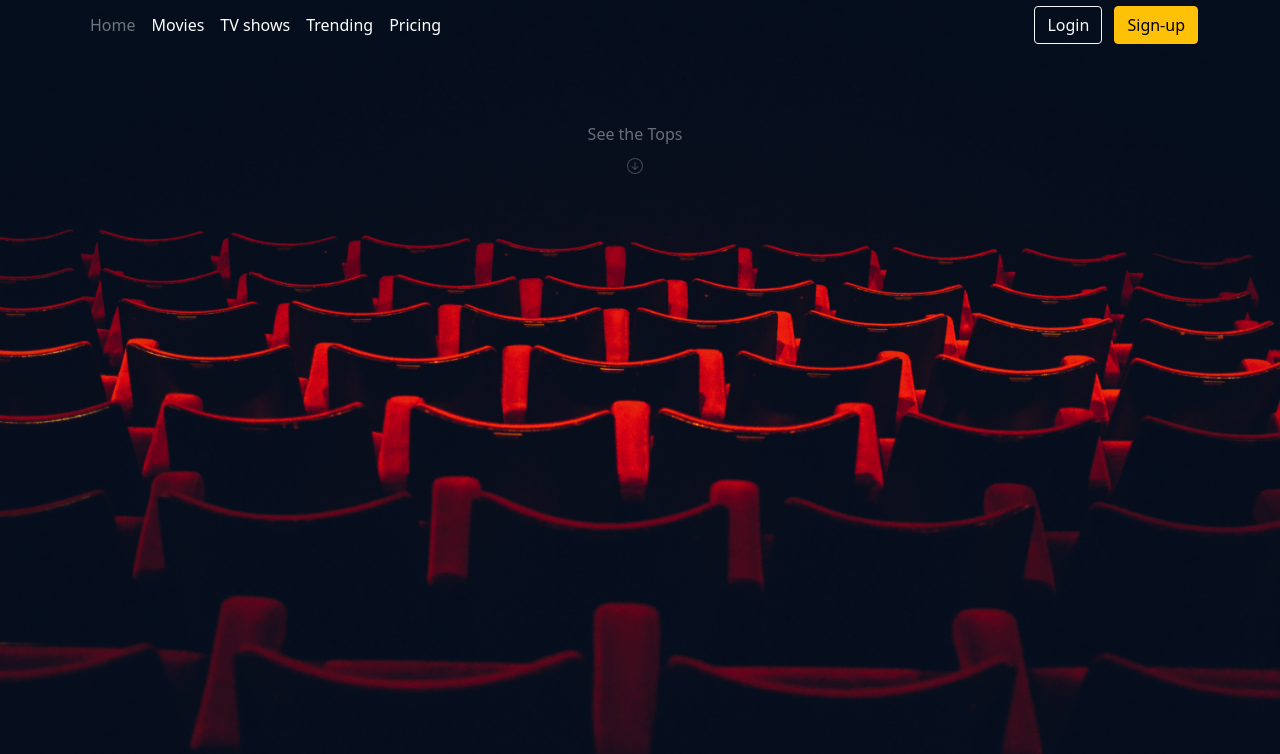
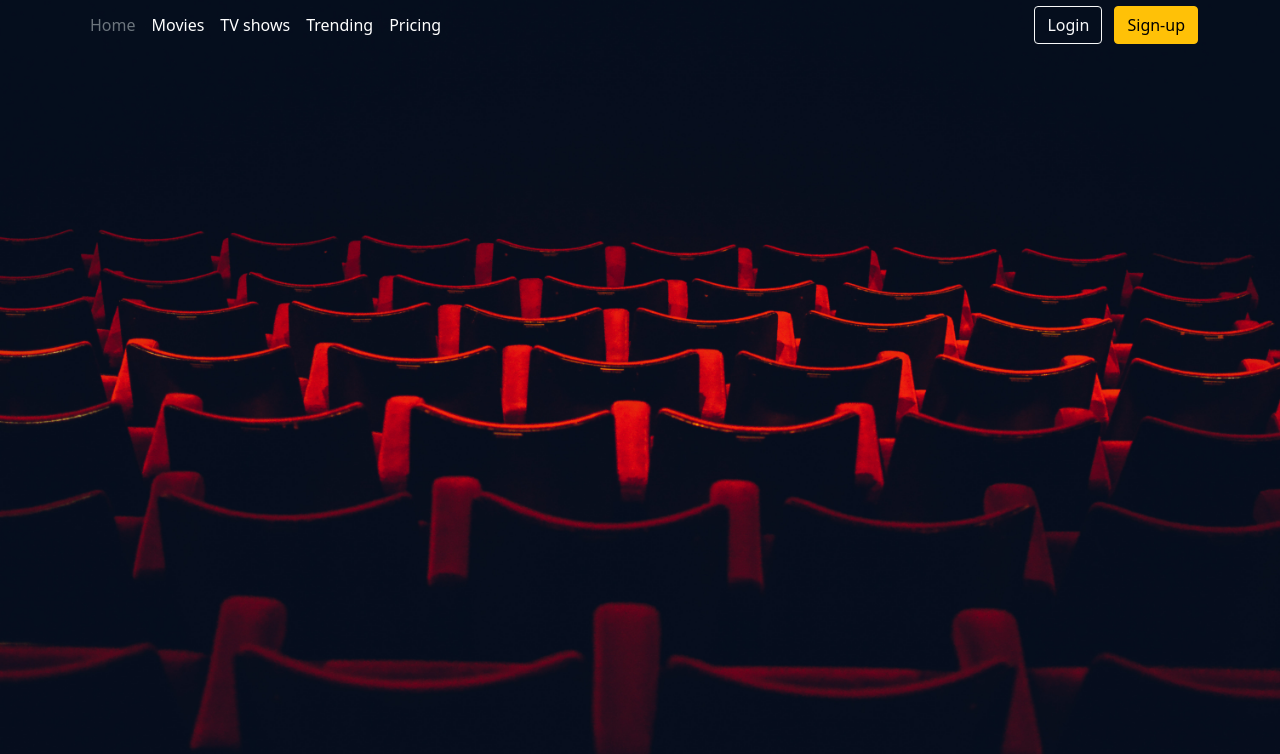
Before and after one commit to lauratodica/FindMov, a plain HTML site: page index.html in a window 1280 px wide. Shown: the part 53-807 px from the top of the page. Drawn offline with nearby package versions, Linux system fonts and the light colour scheme; no server answers; a web font is replaced by a local one.

Commit message:
changed some divs

```diff
--- a/index.html
+++ b/index.html
@@ -31,14 +31,6 @@
 
         </div>
       </div>
-
-      <div class = "down">
-        <h6 class = "tops-arrow">See the Tops</h6>
-        <a class = "down-a" href="#start">
-          <svg xmlns="http://www.w3.org/2000/svg" width="16" height="16" fill="currentColor" class="bi bi-arrow-down-circle" viewBox="0 0 16 16">
-            <path fill-rule="evenodd" d="M1 8a7 7 0 1 0 14 0A7 7 0 0 0 1 8zm15 0A8 8 0 1 1 0 8a8 8 0 0 1 16 0zM8.5 4.5a.5.5 0 0 0-1 0v5.793L5.354 8.146a.5.5 0 1 0-.708.708l3 3a.5.5 0 0 0 .708 0l3-3a.5.5 0 0 0-.708-.708L8.5 10.293V4.5z"/>
-          </svg></a>
-        </div>
 
     </div>
   </header>
```
